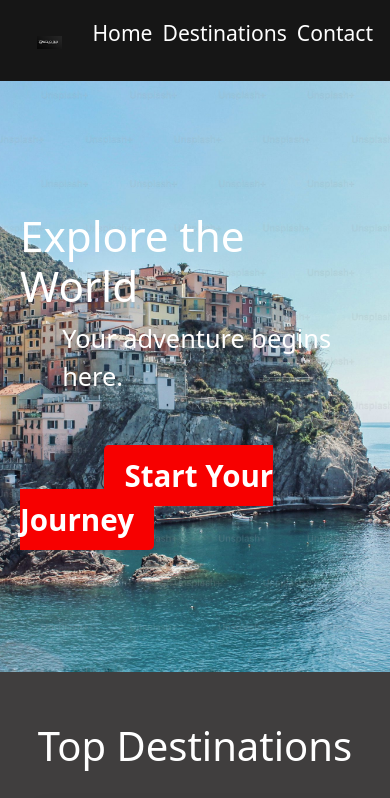
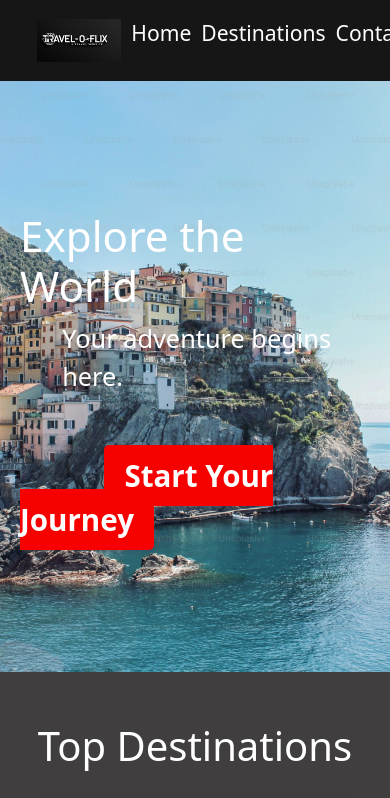
Before and after one commit to Riddhita-Chakraborty/travel-website, a plain HTML site: page index.html in a window 390 px wide. Shown: the top 798 px of the page. Drawn offline with nearby package versions, Linux system fonts and the light colour scheme.

Commit message:
styles.css

```diff
--- a/styles.css
+++ b/styles.css
@@ -507,7 +507,7 @@ header nav ul li:hover {
         overflow-x: auto; /* Enable horizontal scrolling if needed */
     }
     header .logo img {
-        width: 3vh; /* Adjust logo size for mobile */
+        width: 10vh; /* Adjust logo size for mobile */
     }
 
     header nav ul li a {
```
